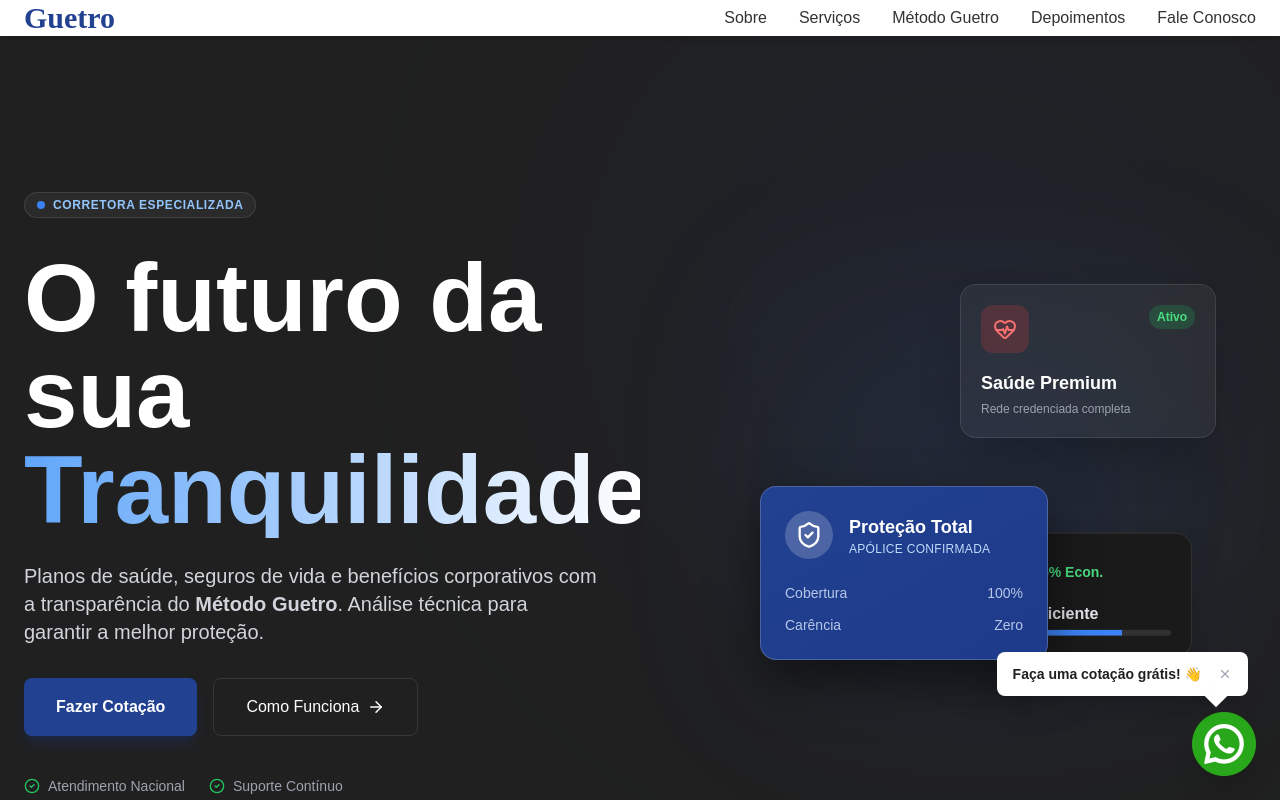
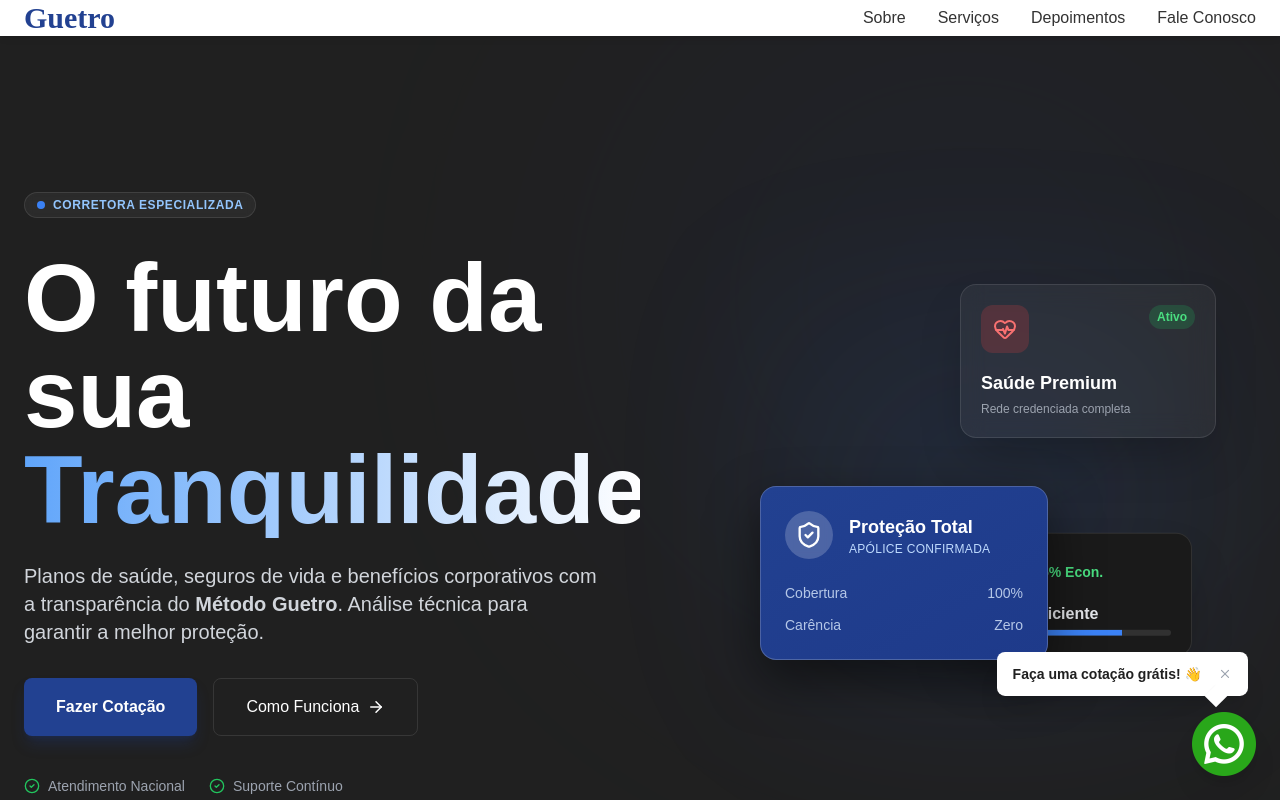
Before and after one commit to uphiago/guetroweb, a React (Vite) app: page / in a window 1280 px wide. Shown: the top 800 px of the page. Built offline with nearby package versions, Linux system fonts and the light colour scheme; a web font is replaced by a local one.

Commit message:
Final UI Polish: Navbar, SVG WhatsApp, Animations

```diff
--- a/src/components/Navbar.jsx
+++ b/src/components/Navbar.jsx
@@ -21,7 +21,6 @@
                 <div className="hidden md:flex items-center space-x-8">
                     <a href="#about" className="font-medium hover:text-[var(--primary-blue)] transition-colors">Sobre</a>
                     <a href="#services" className="font-medium hover:text-[var(--primary-blue)] transition-colors">Serviços</a>
-                    <a href="#method" className="font-medium hover:text-[var(--primary-blue)] transition-colors">Método Guetro</a>
                     <a href="#testimonials" className="font-medium hover:text-[var(--primary-blue)] transition-colors">Depoimentos</a>
                     <a href="#contact" className="btn btn-primary">
                         Fale Conosco
@@ -42,7 +41,6 @@
                     <div className="flex flex-col space-y-4 px-6">
                         <a onClick={toggleMenu} href="#about" className="font-medium hover:text-[var(--primary-blue)]">Sobre</a>
                         <a onClick={toggleMenu} href="#services" className="font-medium hover:text-[var(--primary-blue)]">Serviços</a>
-                        <a onClick={toggleMenu} href="#method" className="font-medium hover:text-[var(--primary-blue)]">Método Guetro</a>
                         <a onClick={toggleMenu} href="#testimonials" className="font-medium hover:text-[var(--primary-blue)]">Depoimentos</a>
                         <a onClick={toggleMenu} href="#contact" className="btn btn-primary w-full text-center">
                             Fale Conosco
--- a/src/components/SocialProof.jsx
+++ b/src/components/SocialProof.jsx
@@ -45,7 +45,9 @@
                         rel="noreferrer"
                         className="flex items-center gap-4 bg-[#25D366] hover:bg-[#20bd5a] text-white px-8 py-5 rounded-full shadow-lg shadow-green-900/30 transition-all duration-300 hover:-translate-y-1 hover:shadow-2xl group"
                     >
-                        <img src="/whatsapp.png" alt="WhatsApp" className="w-8 h-8 brightness-0 invert" />
+                        <svg viewBox="0 0 24 24" width="32" height="32" fill="currentColor" className="shrink-0">
+                            <path d="M17.472 14.382c-.297-.149-1.758-.867-2.03-.967-.273-.099-.471-.148-.67.15-.197.297-.767.966-.94 1.164-.173.199-.347.223-.644.075-.297-.15-1.255-.463-2.39-1.475-.883-.788-1.48-1.761-1.653-2.059-.173-.297-.018-.458.13-.606.134-.133.298-.347.446-.52.149-.174.198-.298.298-.497.099-.198.05-.371-.025-.52-.075-.149-.669-1.612-.916-2.207-.242-.579-.487-.5-.669-.51-.173-.008-.371-.01-.57-.01-.198 0-.52.074-.792.372-.272.297-1.04 1.016-1.04 2.479 0 1.462 1.065 2.875 1.213 3.074.149.198 2.096 3.2 5.077 4.487.709.306 1.262.489 1.694.625.712.227 1.36.195 1.871.118.571-.085 1.758-.719 2.006-1.413.248-.694.248-1.289.173-1.413-.074-.124-.272-.198-.57-.347m-5.421 7.403h-.004a9.87 9.87 0 01-5.031-1.378l-.361-.214-3.741.982.998-3.648-.235-.374a9.86 9.86 0 01-1.51-5.26c.001-5.45 4.436-9.884 9.888-9.884 2.64 0 5.122 1.03 6.988 2.898a9.825 9.825 0 012.893 6.994c-.003 5.45-4.437 9.884-9.885 9.884m8.413-18.297A11.815 11.815 0 0012.05 0C5.495 0 .16 5.335.157 11.892c0 2.096.547 4.142 1.588 5.945L.057 24l6.305-1.654a11.882 11.882 0 005.683 1.448h.005c6.554 0 11.89-5.335 11.893-11.893a11.821 11.821 0 00-3.48-8.413Z" />
+                        </svg>
                         <span className="text-xl font-bold font-afacad">Fale Conosco Agora</span>
                     </a>
                 </div>
--- a/src/components/WhatsAppButton.jsx
+++ b/src/components/WhatsAppButton.jsx
@@ -17,7 +17,7 @@
 
             {/* Tooltip Popup */}
             <div
-                className={`mb-4 mr-2 bg-white text-primary-dark px-4 py-3 rounded-lg shadow-xl relative transition-all duration-500 ease-out transform ${showTooltip ? 'opacity-100 translate-y-0' : 'opacity-0 translate-y-4 pointer-events-none'}`}
+                className={`mb-4 mr-2 bg-white text-primary-dark px-4 py-3 rounded-lg shadow-xl relative transition-all duration-500 ease-out transform ${showTooltip ? 'opacity-100 translate-y-0' : 'opacity-0 translate-y-4 pointer-events-none'} animate-bounce-subtle`}
             >
                 <div className="text-sm font-bold flex items-center justify-between gap-4">
                     <span>Faça uma cotação grátis! 👋</span>
--- a/src/index.css
+++ b/src/index.css
@@ -120,3 +120,19 @@
 .animate-float {
   animation: float 6s ease-in-out infinite;
 }
+
+@keyframes bounce-subtle {
+
+  0%,
+  100% {
+    transform: translateY(0);
+  }
+
+  50% {
+    transform: translateY(-3px);
+  }
+}
+
+.animate-bounce-subtle {
+  animation: bounce-subtle 2s infinite ease-in-out;
+}
```
